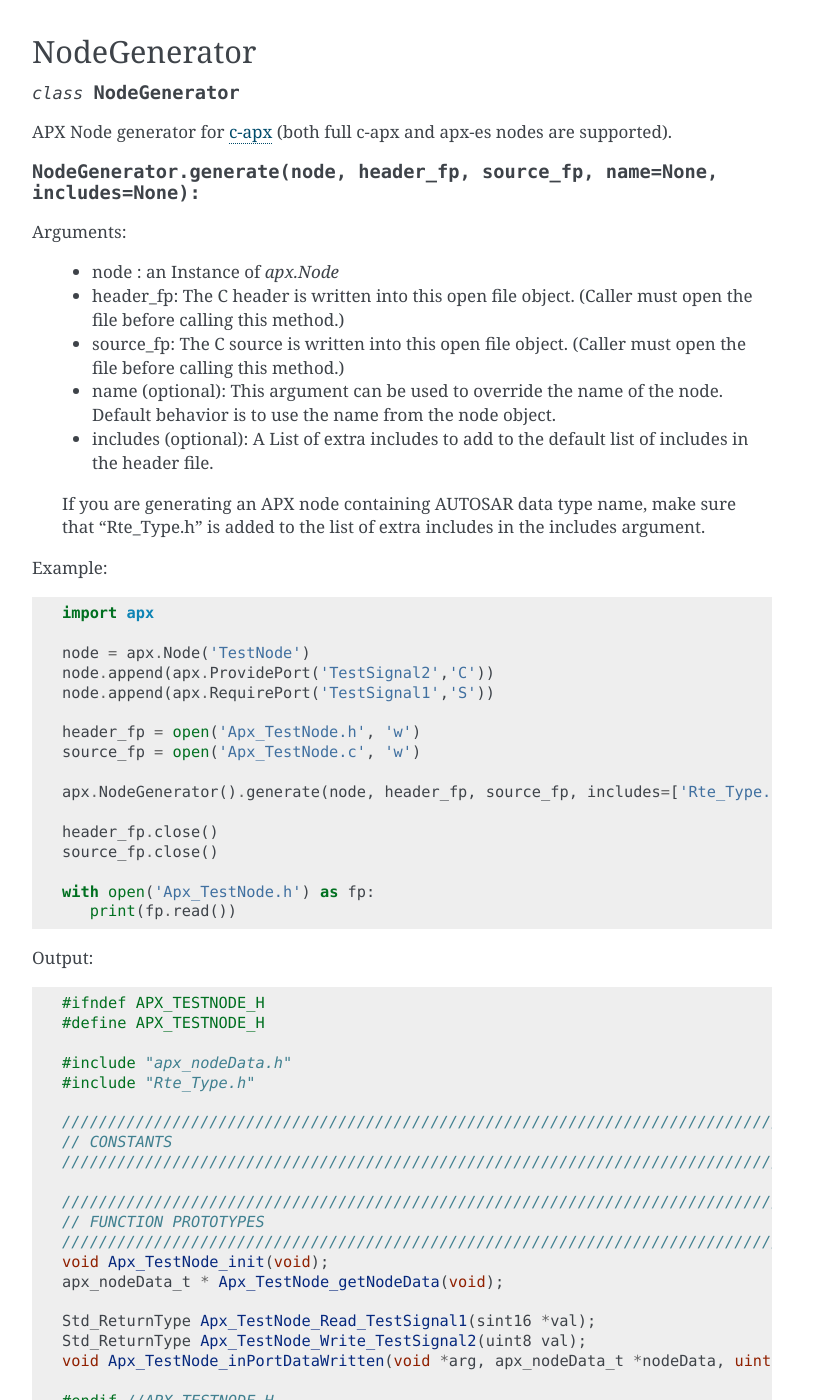
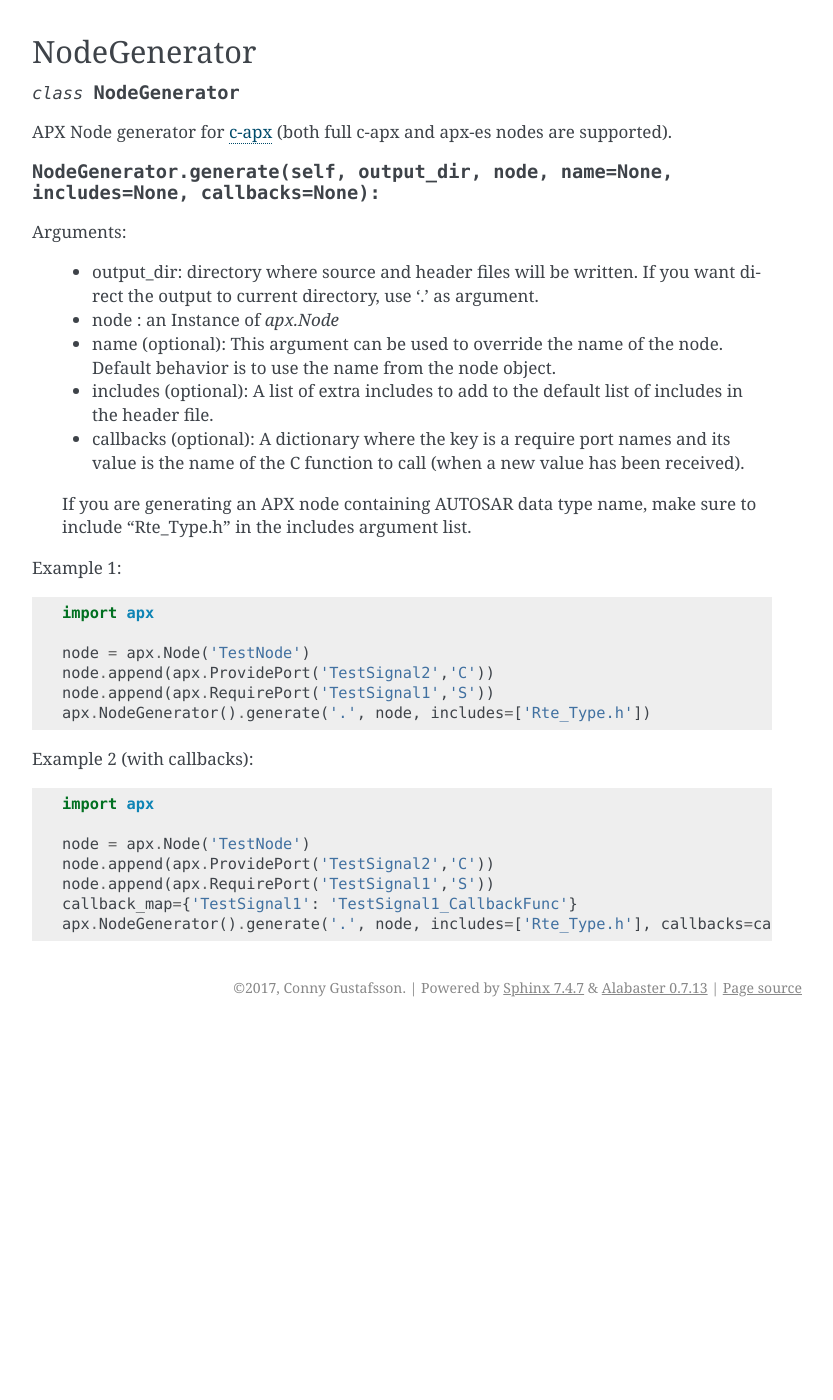
Before and after one commit to ovenystas/py-apx, a Sphinx documentation site: the page built from doc/apx.rst, in a window 1280 px wide and 1400 px high, scrolled down 5873 px. Shown: the whole window, without its empty margins (388-1221 px from the left). Built offline with Sphinx 7.4.7, drawn with Linux system fonts in a browser that asks for light colours; after the commit the page ends 6900 px from its top, so only the background shows below that.

Commit message:
Documentation update

```diff
--- a/doc/apx.rst
+++ b/doc/apx.rst
@@ -281,59 +281,33 @@ NodeGenerator
 
 APX Node generator for `c-apx <https://github.com/cogu/c-apx>`_ (both full c-apx and apx-es nodes are supported).
 
-.. py:method :: NodeGenerator.generate(node, header_fp, source_fp, name=None, includes=None):
+.. py:method :: NodeGenerator.generate(self, output_dir, node, name=None, includes=None, callbacks=None):
 
 Arguments:
 
+  * output_dir: directory where source and header files will be written. If you want direct the output to current directory, use '.' as argument.
   * node : an Instance of *apx.Node*
-  * header_fp: The C header is written into this open file object. (Caller must open the file before calling this method.)
-  * source_fp: The C source is written into this open file object. (Caller must open the file before calling this method.)
   * name (optional): This argument can be used to override the name of the node. Default behavior is to use the name from the node object.
-  * includes (optional): A List of extra includes to add to the default list of includes in the header file.
+  * includes (optional): A list of extra includes to add to the default list of includes in the header file.
+  * callbacks (optional): A dictionary where the key is a require port names and its value is the name of the C function to call (when a new value has been received).
 
-  If you are generating an APX node containing AUTOSAR data type name, make sure that "Rte_Type.h" is added to the list of extra includes in the includes argument.
+  If you are generating an APX node containing AUTOSAR data type name, make sure to include "Rte_Type.h" in the includes argument list.
 
-Example::
+Example 1::
 
    import apx
 
    node = apx.Node('TestNode')
    node.append(apx.ProvidePort('TestSignal2','C'))
    node.append(apx.RequirePort('TestSignal1','S'))
+   apx.NodeGenerator().generate('.', node, includes=['Rte_Type.h'])
 
-   header_fp = open('Apx_TestNode.h', 'w')
-   source_fp = open('Apx_TestNode.c', 'w')
+Example 2 (with callbacks)::
 
-   apx.NodeGenerator().generate(node, header_fp, source_fp, includes=['Rte_Type.h'])
+   import apx
 
-   header_fp.close()
-   source_fp.close()
-
-   with open('Apx_TestNode.h') as fp:
-      print(fp.read())
-
-Output:
-
-.. code-block:: C
-
-   #ifndef APX_TESTNODE_H
-   #define APX_TESTNODE_H
-
-   #include "apx_nodeData.h"
-   #include "Rte_Type.h"
-
-   //////////////////////////////////////////////////////////////////////////////
-   // CONSTANTS
-   //////////////////////////////////////////////////////////////////////////////
-
-   //////////////////////////////////////////////////////////////////////////////
-   // FUNCTION PROTOTYPES
-   //////////////////////////////////////////////////////////////////////////////
-   void Apx_TestNode_init(void);
-   apx_nodeData_t * Apx_TestNode_getNodeData(void);
-
-   Std_ReturnType Apx_TestNode_Read_TestSignal1(sint16 *val);
-   Std_ReturnType Apx_TestNode_Write_TestSignal2(uint8 val);
-   void Apx_TestNode_inPortDataWritten(void *arg, apx_nodeData_t *nodeData, uint32_t offset, uint32_t len);
-
-   #endif //APX_TESTNODE_H
+   node = apx.Node('TestNode')
+   node.append(apx.ProvidePort('TestSignal2','C'))
+   node.append(apx.RequirePort('TestSignal1','S'))
+   callback_map={'TestSignal1': 'TestSignal1_CallbackFunc'}
+   apx.NodeGenerator().generate('.', node, includes=['Rte_Type.h'], callbacks=callback_map)
--- /dev/null
+++ b/doc/examples/apx_node_example1.py
@@ -0,0 +1,7 @@
+import apx
+
+node = apx.Node('TestNode')
+node.append(apx.ProvidePort('TestSignal2','C'))
+node.append(apx.RequirePort('TestSignal1','S'))
+
+apx.NodeGenerator().generate('.', node, includes=['Rte_Type.h'])
--- /dev/null
+++ b/doc/examples/apx_node_example2.py
@@ -0,0 +1,7 @@
+import apx
+
+node = apx.Node('TestNode')
+node.append(apx.ProvidePort('TestSignal2','C'))
+node.append(apx.RequirePort('TestSignal1','S'))
+callback_map={'TestSignal1': 'TestSignal1_CallbackFunc'}
+apx.NodeGenerator().generate('.', node, includes=['Rte_Type.h'], callbacks=callback_map)
```
Also changed, not shown: 1 other file.
